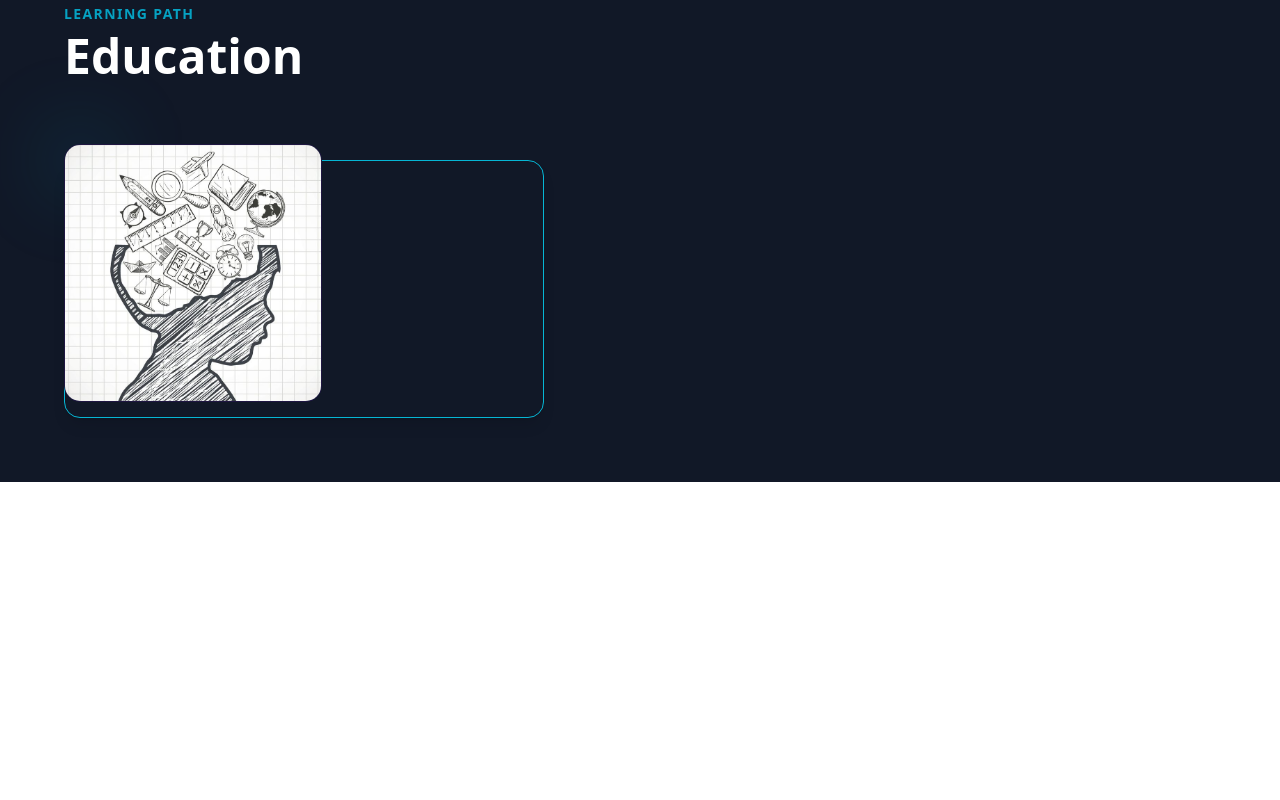
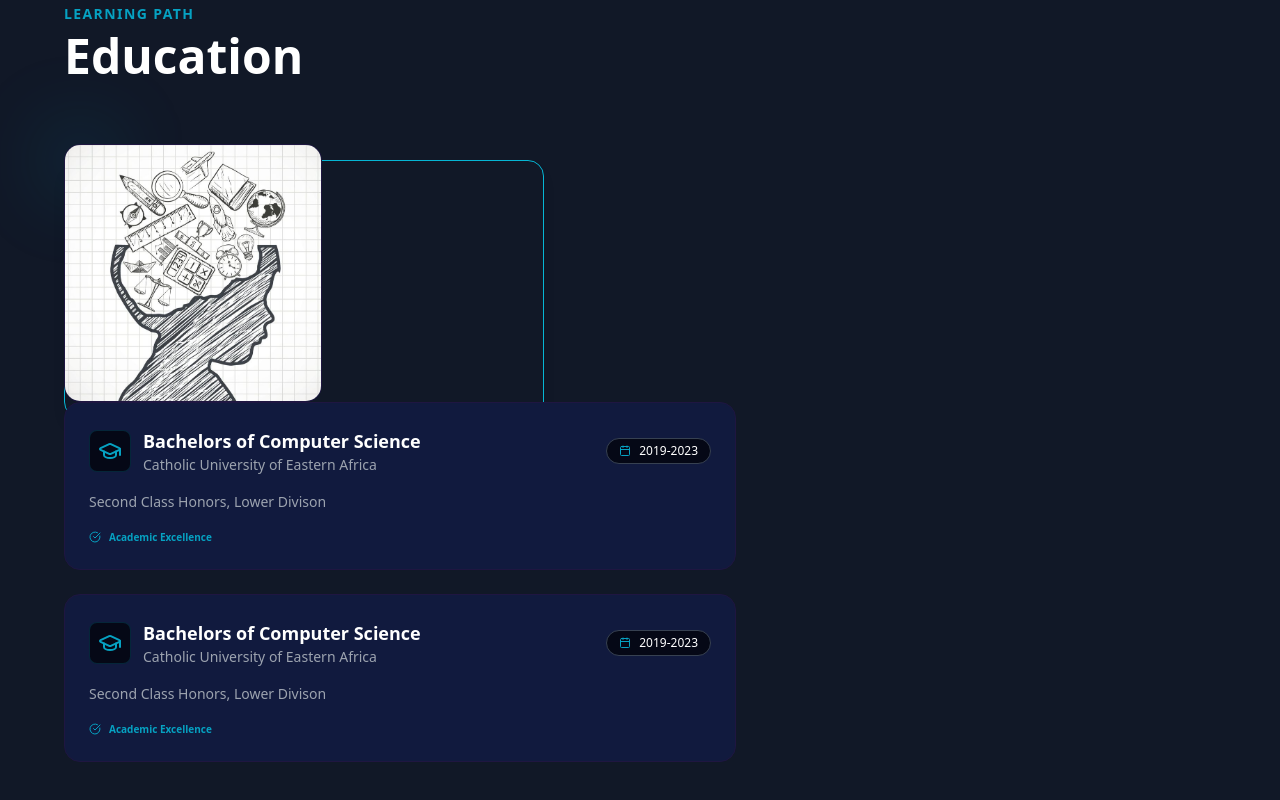
Before and after one commit to gragra-kj/GracePortfolio, a React app in the folder frontend/: page / in a window 1280 px wide. Shown: the part 706-1506 px from the top of the page. Before the commit the page ends 1188 px from the top, so only its background shows below. Built offline with nearby package versions, Linux system fonts and the light colour scheme; the HTML template or start-up script is replaced by a standard one.

Commit message:
education component

```diff
--- a/frontend/src/components/Education.jsx
+++ b/frontend/src/components/Education.jsx
@@ -1,4 +1,7 @@
 import React from 'react'
+import AOS from "aos";
+import "aos/dist/aos.css";
+import {GraduationCap,Calendar,CheckCircle} from "lucide-react"
 import educ from '../assets/education.jpeg'
 const Education = () => {
     const educationData=[
@@ -6,14 +9,14 @@ const Education = () => {
             id:1,
             degree:'Bachelors of Computer Science',
             institution:'Catholic University of Eastern Africa',
-            duratio:'2019-2023',
+            duration:'2019-2023',
             details:'Second Class Honors, Lower Divison'
         },
         {
             id:2,
             degree:'Bachelors of Computer Science',
             institution:'Catholic University of Eastern Africa',
-            duratio:'2019-2023',
+            duration:'2019-2023',
             details:'Second Class Honors, Lower Divison'
         }
     ]
@@ -47,7 +50,56 @@ const Education = () => {
                 </div>
 
             </div>
-            <div className='w-full lg:w-7/12'>
+            <div className='w-full lg:w-7/12 space-y-6' data-aos='fade-left'>
+                {educationData.map((edu)=>(
+                    <div key={edu.id} className='group relative p-6 rounded-2xl
+                    bg-[#111a3e] border border-[#1f1641]
+                    transition-all duration-300 hover:border-primary/50'>
+
+                        <div className='flex flex-col sm:flex-row
+                        sm:items-center justify-between gap-4 mb-4'>
+                            <div className='flex items-center gap-3'>
+                                <div className='p-2 bg-[#050816]
+                                rounded-lg border border-primary/20
+                                group-hover:border-primary
+                                transition-colors'>
+                                    <GraduationCap className='text-primary' size={24}/>
+
+                                </div>
+                                <div>
+                                    <h3 className='text-lg font-bold text-white
+                                    group-hover:text-primary transition-colors'>
+                                        {edu.degree}
+                                    </h3>
+                                    <p className='text-gray-400 text-sm'>
+                                        {edu.institution}
+                                    </p>
+                                </div>
+
+                            </div>
+                            <div className='flex items-center gap-2 text-xs font-medium
+                            bg-[#050816] px-3 py-1 rounded-full border border-gray-700
+                            w-fit'>
+                                <Calendar size={12} className='text-primary'/>
+                                {edu.duration}
+
+
+                            </div>
+
+                        </div>
+                        <p className='text-gray-400 text-sm leading-relaxed mb-4'>
+                            {edu.details}
+                        </p>
+                        <div className='flex items-center gap-2 text-[10px]
+                        uppercase-wider text-primary font-bold'>
+                            <CheckCircle size={12}/>
+                            Academic Excellence
+
+                        </div>
+                    </div>
+
+
+                ))}
 
             </div>
         </div>
@@ -56,4 +108,4 @@ const Education = () => {
   )
 }
 
-export default Education
+export default Education;
```
